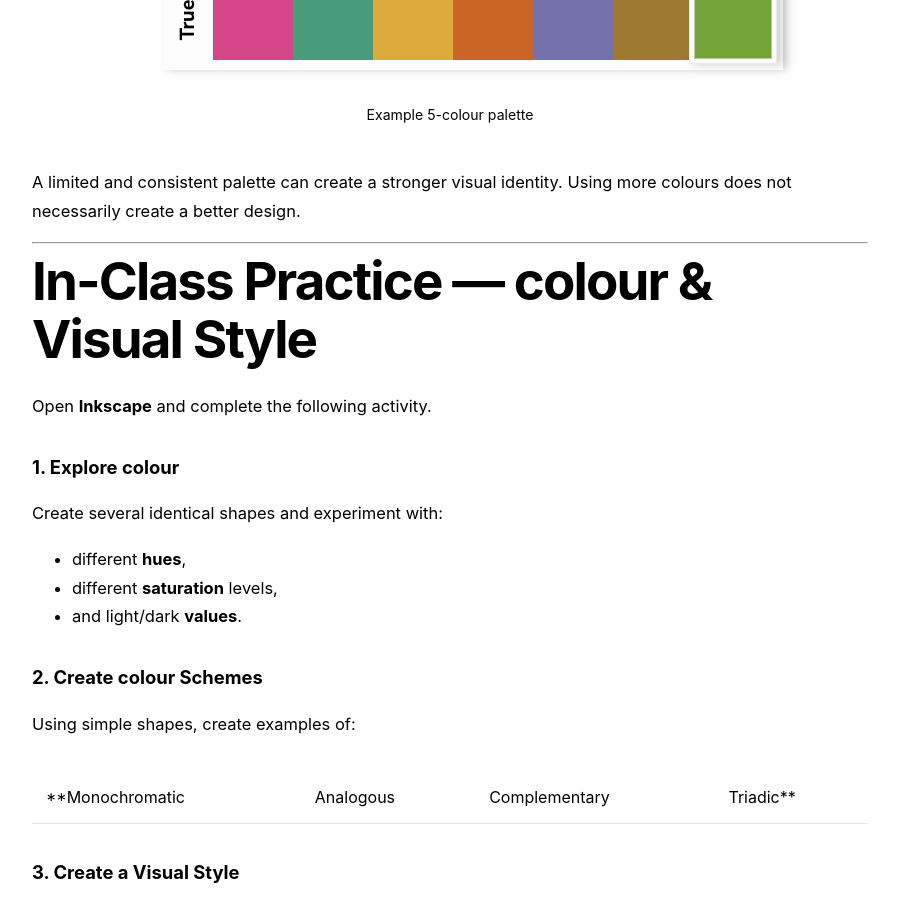
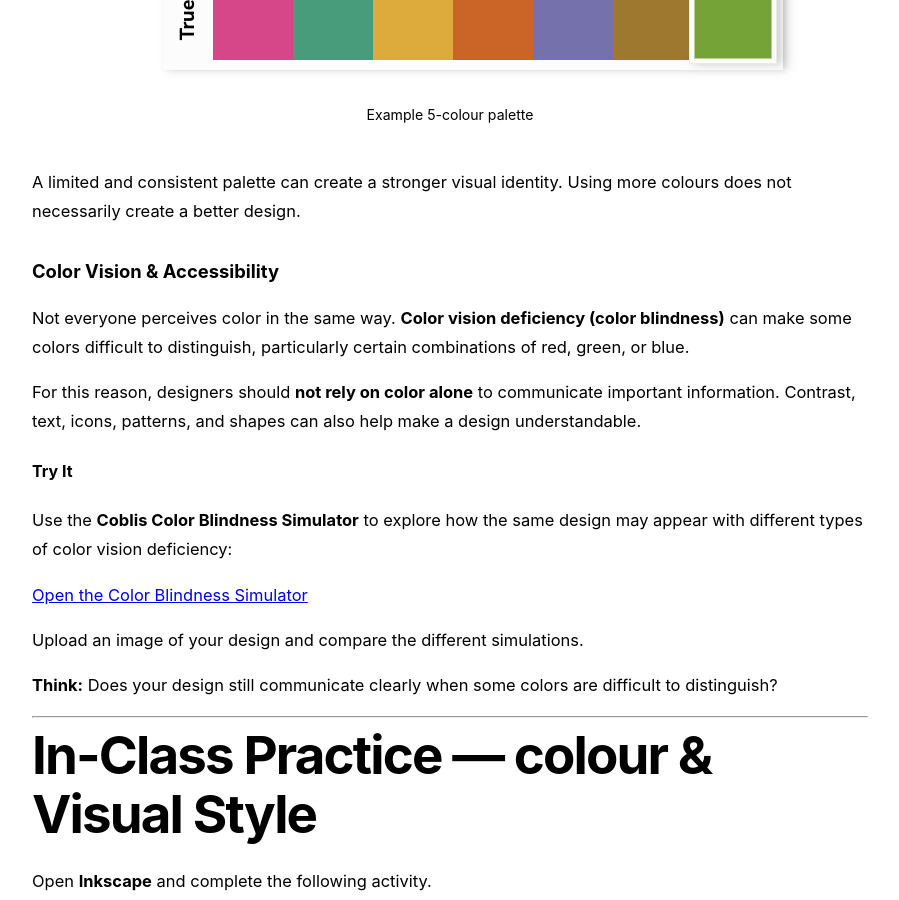
Before and after one commit to HanoCat/digital-graphics-foundations, a Jekyll site: the page built from lessons/04-color-visual-style.md, in a window 1280 px wide and 900 px high, scrolled down 5381 px. Shown: the whole window, without its empty margins (190-1089 px from the left). Built offline with Jekyll 4.4.1, drawn with Linux system fonts in a browser that asks for light colours.

Commit message:
add link of color blind

```diff
--- a/lessons/04-color-visual-style.md
+++ b/lessons/04-color-visual-style.md
@@ -157,6 +157,23 @@ A simple palette may contain:
 
 A limited and consistent palette can create a stronger visual identity. Using more colours does not necessarily create a better design.
 
+### Color Vision & Accessibility
+
+Not everyone perceives color in the same way. **Color vision deficiency (color blindness)** can make some colors difficult to distinguish, particularly certain combinations of red, green, or blue.
+
+For this reason, designers should **not rely on color alone** to communicate important information. Contrast, text, icons, patterns, and shapes can also help make a design understandable.
+
+#### Try It
+
+Use the **Coblis Color Blindness Simulator** to explore how the same design may appear with different types of color vision deficiency:
+
+[Open the Color Blindness Simulator](https://www.color-blindness.com/coblis-color-blindness-simulator/)
+
+Upload an image of your design and compare the different simulations.
+
+**Think:** Does your design still communicate clearly when some colors are difficult to distinguish?
+
+
 ---
 
 # In-Class Practice — colour & Visual Style
```
